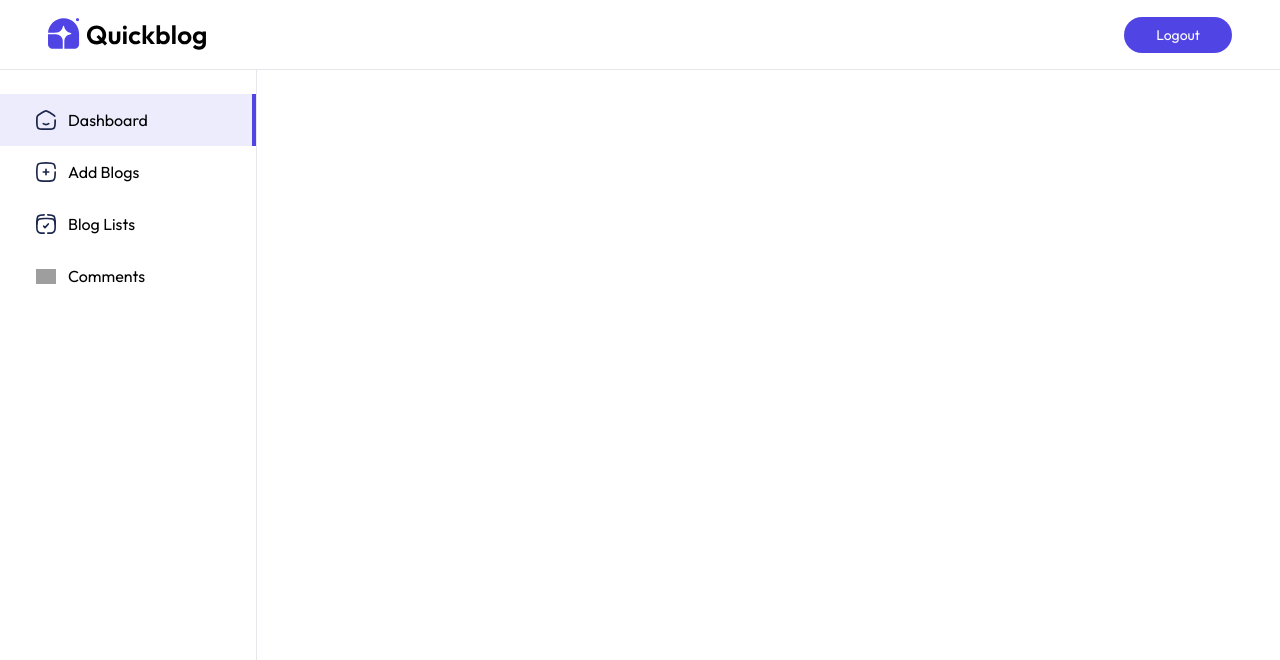
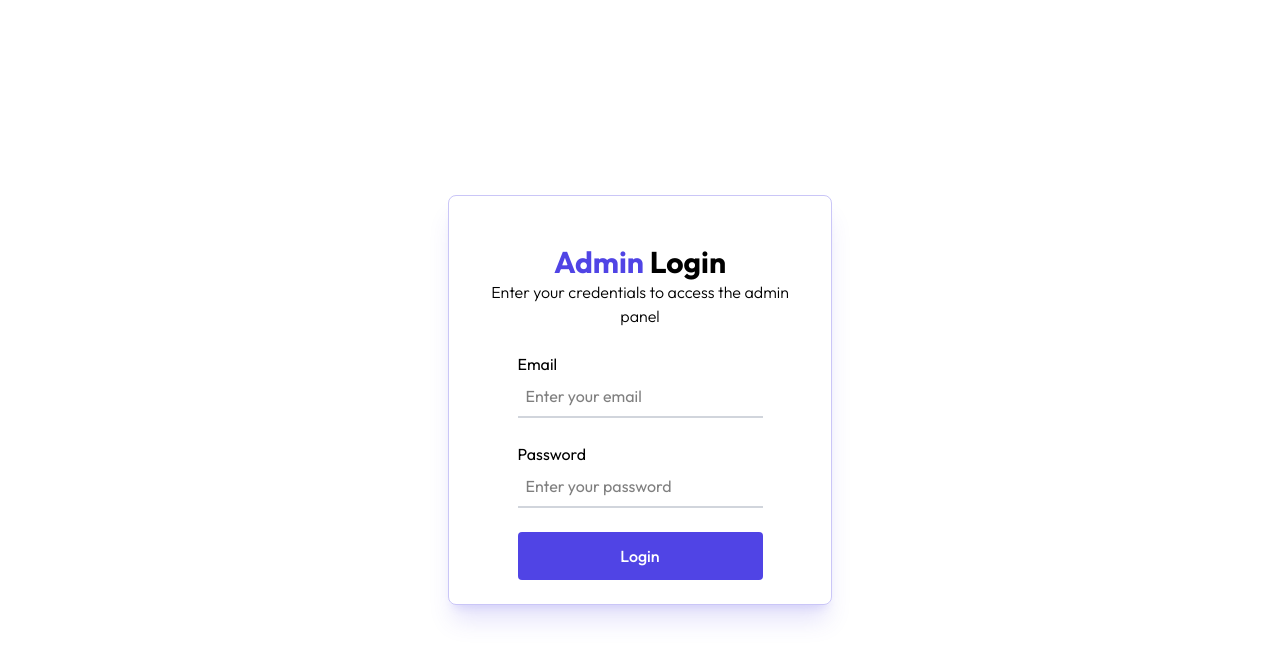
Before and after one commit to dilmithp/ai-powerd-blog, a React (Vite) app: page /admin in a window 1280 px wide. Shown: the top 660 px of the page. Built offline with nearby package versions, Linux system fonts and the light colour scheme; grey boxes are pictures that could not be loaded.

Commit message:
logninUI

```diff
--- a/src/App.jsx
+++ b/src/App.jsx
@@ -7,6 +7,7 @@
 import AddBlog from "./pages/admin/AddBlog.jsx";
 import ListBlog from "./pages/admin/ListBlog.jsx";
 import Comments from "./pages/admin/Comments.jsx";
+import Login from "./components/admin/Login.jsx";
 
 const App = () => {
     return (
@@ -14,7 +15,7 @@
             <Routes>
                 <Route path="/" element={<Home />} />
                 <Route path="/blog/:id" element={<Blog />} />
-                <Route path={'/admin'} element={<Layout/>}>
+                <Route path={'/admin'} element={false ? <Layout/>: <Login/>}>
                     <Route index element={<Dashboard/>} />
                     <Route path="addBlog" element={<AddBlog />} />
                     <Route path="listBlog" element={<ListBlog/>} />
--- a/src/components/admin/Login.jsx
+++ b/src/components/admin/Login.jsx
@@ -0,0 +1,36 @@
+import React from 'react'
+
+const Login = () => {
+    const handleSubmit = async (e) => {
+        e.preventDefault();
+        console.log("Login form submitted");
+    }
+    return (
+        <div className='flex items-center justify-center h-screen' >
+            <div className='w-full max-w-sm p-6 max-md:m-6 border border-primary/30 shadow-xl shadow-primary/15 rounded-lg'>
+                <div className='flex flex-col items-center justify-center'>
+                    <div className={'w-full py-6 text-center'}>
+                        <h1 className={'text-3xl font-bold'}><span className={'text-primary'}>Admin</span> Login</h1>
+                        <p className={'font-light'}>Enter your credentials to access the admin panel</p>
+                    </div>
+                    <form onSubmit={handleSubmit}>
+                        <div className={'flex flex-col'}>
+                            <label>Email</label>
+                            <input type="email" required
+                                className={'border-b-2 border-gray-300 p-2 outline-none mb-6'}
+                                placeholder='Enter your email' />
+                        </div>
+                        <div className={'flex flex-col'}>
+                            <label>Password</label>
+                            <input type="password" required
+                                   className={'border-b-2 border-gray-300 p-2 outline-none mb-6'}
+                                   placeholder='Enter your password' />
+                        </div>
+                        <button type="submit" className={'w-full py-3 font-medium bg-primary text-white rounded cursor-pointer hover:bg-primary/90'}>Login</button>
+                    </form>
+                </div>
+            </div>
+        </div>
+    )
+}
+export default Login
```
